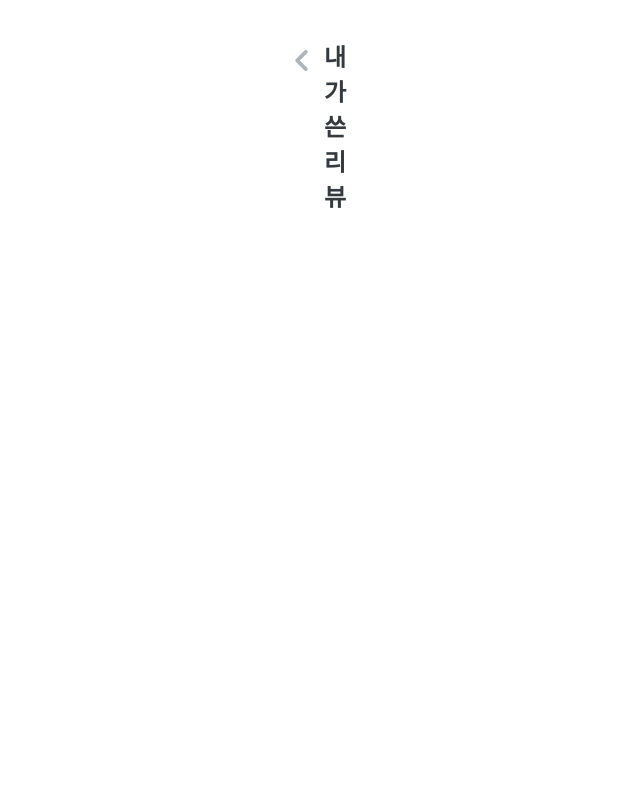
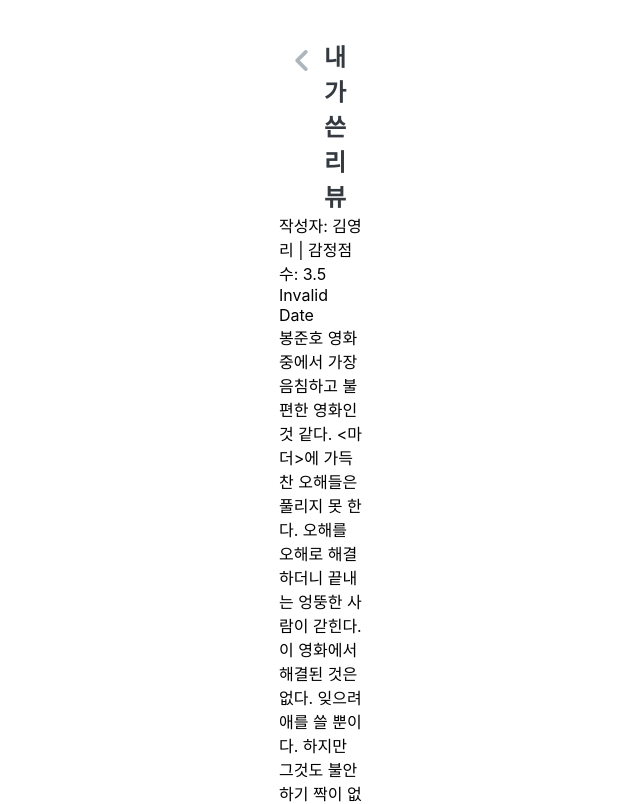
Before and after one commit to hwi-woong/OTTify-frontend, a React (Create React App) app: page /MyWrite in a window 1280 px wide. Shown: the top 804 px of the page, without its empty margins (318-958 px from the left). Built offline with nearby package versions, Linux system fonts and the light colour scheme.

Commit message:
Feat: 작성한 리뷰 모아보기 - 리뷰 필요한 내용 dummyList로 생성 (#13)

```diff
--- a/src/CSS/MyWrite.css
+++ b/src/CSS/MyWrite.css
@@ -1,5 +1,6 @@
 .mywrite_page{
   display: flex;
+  flex-direction: column;
   margin: 38px 597px;
 }
 
--- a/src/JS/MyWrite.js
+++ b/src/JS/MyWrite.js
@@ -1,8 +1,53 @@
 import ReviewList from './ReviewList';
 import '../CSS/MyWrite.css'
+
+import img1 from '../img/사진.jpg';
 import back from '../img/back.png';
+import poster from '../img/poster.jpg';
 
 const MyWrite = () =>{
+
+  const dummyList = [
+  {
+    id: 1,
+    author: "김영리",
+    profileimg: {img1},
+    movie: "나폴레옹",
+    poster: {poster},
+    tag: ["시간 가는 줄 몰랐어요", "심장질환자 관람유의"],
+    content: "봉준호 영화 중에서 가장 음침하고 불편한 영화인 것 같다. <마더>에 가득 찬 오해들은 풀리지 못 한다. 오해를 오해로 해결하더니 끝내는 엉뚱한 사람이 갇힌다. 이 영화에서 해결된 것은 없다. 잊으려 애를 쓸 뿐이다. 하지만 그것도 불안하기 짝이 없어 보인다. 가나다라마바사 아자차카파타하.",
+    evaluation: 3.5,
+    created_date: "3달 전",
+    favorite: 120,
+  },
+
+  {
+    id: 2,
+    author: "김영리",
+    profileimg: {img1},
+    movie: "나폴레옹",
+    poster: {poster},
+    tag: ["시간 가는 줄 몰랐어요", "심장질환자 관람유의"],
+    content: "봉준호 영화 중에서 가장 음침하고 불편한 영화인 것 같다. <마더>에 가득 찬 오해들은 풀리지 못 한다. 오해를 오해로 해결하더니 끝내는 엉뚱한 사람이 갇힌다. 이 영화에서 해결된 것은 없다. 잊으려 애를 쓸 뿐이다. 하지만 그것도 불안하기 짝이 없어 보인다. 가나다라마바사 아자차카파타하.",
+    evaluation: 3.5,
+    created_date: "3달 전",
+    favorite: 120,
+  },
+
+  {
+    id: 3,
+    author: "김영리",
+    profileimg: {img1},
+    movie: "나폴레옹",
+    poster: {poster},
+    tag: ["시간 가는 줄 몰랐어요", "심장질환자 관람유의"],
+    content: "봉준호 영화 중에서 가장 음침하고 불편한 영화인 것 같다. <마더>에 가득 찬 오해들은 풀리지 못 한다. 오해를 오해로 해결하더니 끝내는 엉뚱한 사람이 갇힌다. 이 영화에서 해결된 것은 없다. 잊으려 애를 쓸 뿐이다. 하지만 그것도 불안하기 짝이 없어 보인다. 가나다라마바사 아자차카파타하.",
+    evaluation: 3.5,
+    created_date: "3달 전",
+    favorite: 120,
+  }
+]
+
 
   return (
     <div className = "mywrite_page">
@@ -10,7 +55,7 @@ const MyWrite = () =>{
         <img src = {back} className = "mywrite_back" alt = "뒤로 가기"/>
         <h2>내가 쓴 리뷰</h2>
       </div>
-      <ReviewList/>
+      <ReviewList reviewList={dummyList}/>
     </div>
   )
 }
--- /dev/null
+++ b/src/JS/ReviewItem.js
@@ -0,0 +1,16 @@
+const ReviewItem = ({author, content, created_date, evaluation, id}) =>{
+  return (
+    <div className = "ReviewItem">
+      <div className = "info">
+        <span>
+          작성자: {author} | 감정점수: {evaluation}
+        </span>
+        <br/>
+        <span className = "date">{new Date(created_date).toLocaleString()}</span>
+      </div>
+      <div className = "content">{content}</div>
+    </div>
+  )
+}
+
+export default ReviewItem;
--- a/src/JS/ReviewList.js
+++ b/src/JS/ReviewList.js
@@ -1,5 +1,21 @@
-const ReviewList = () =>{
+import React from 'react';
+import ReviewItem from './ReviewItem';
 
-}
+const ReviewList = ({reviewList}) => {
+  console.log(reviewList);
+  return (
+    <div className = "ReviewList">
+      <div>
+        {reviewList.map((it)=>(  //각각의 요소
+          <ReviewItem key = {it.id} {...it} /> //별도의 component인 ReviewItem 이용
+        ))}
+      </div>
+  </div>
+  );
+};
+
+ReviewList.defaultProps = {  //undefined로 전달받을 수 있는 것의 기본값 설정
+  reviewList: []
+};
 
 export default ReviewList;
```
